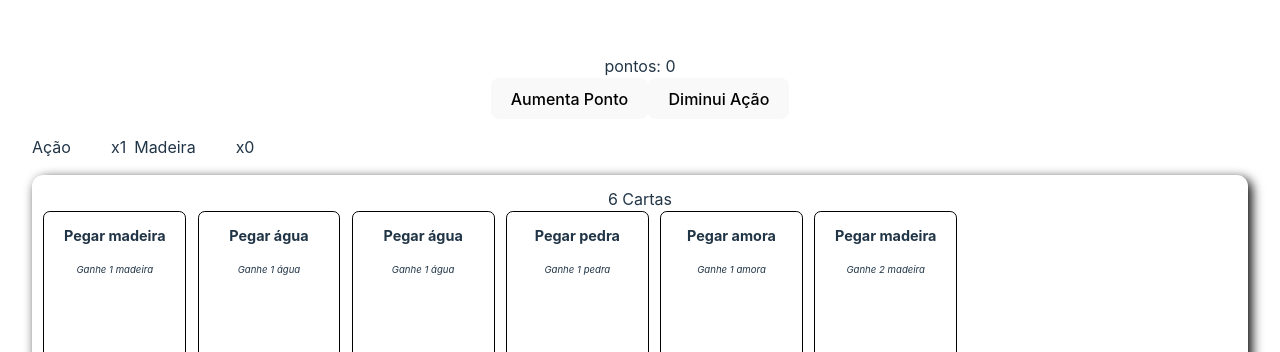
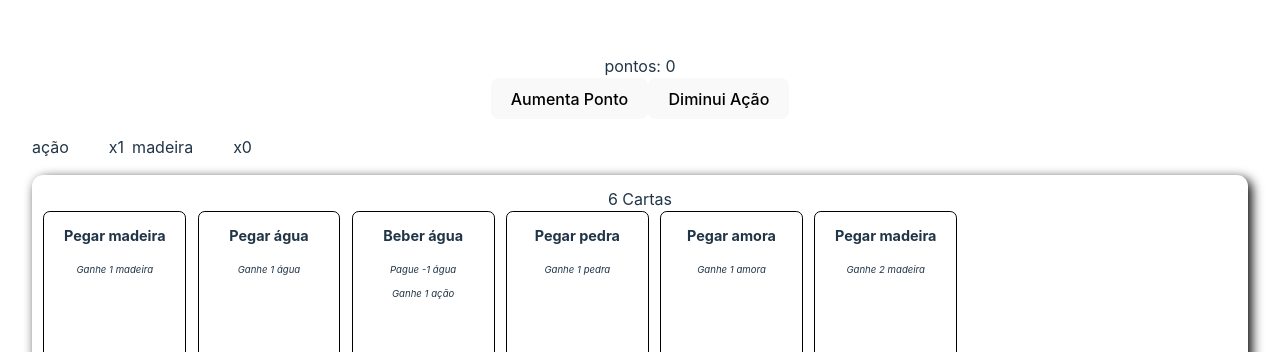
Before and after one commit to ufjf-gamelab/craft-cards, a React (Vite) app: page / in a window 1280 px wide. Shown: the part 162-514 px from the top of the page. Built offline with nearby package versions, Linux system fonts and the light colour scheme.

Commit message:
adiciona gestão de recursos

```diff
--- a/src/App.tsx
+++ b/src/App.tsx
@@ -18,14 +18,14 @@ export type RecursoType = {
 };
 
 const RECURSOS: Array<RecursoType> = [
-  { nome: "Ação", quantidade: 1 },
-  { nome: "Madeira", quantidade: 0 },
+  { nome: "ação", quantidade: 1 },
+  { nome: "madeira", quantidade: 0 },
 ];
 
 const MAO:Array<CartaType> = [
   {id:"m1", titulo: "Pegar madeira",texto:"", custo: 0, ganho: [{nome:"madeira", quantidade: 1}]},
   {id:"a1", titulo: "Pegar água",texto:"", custo: 0, ganho: [{nome:"água", quantidade: 1}]},
-  {id:"a2", titulo: "Pegar água",texto:"", custo: 0, ganho: [{nome:"água", quantidade: 1}]},
+  {id:"a2", titulo: "Beber água",texto:"", custo: 0, ganho: [{nome:"água", quantidade: -1}, {nome: "ação", quantidade: 1}]},
   {id:"p1", titulo: "Pegar pedra",texto:"", custo: 1, ganho: [{nome:"pedra", quantidade: 1}]},
   {id:"b1", titulo: "Pegar amora",texto:"", custo: 2, ganho: [{nome:"amora", quantidade: 1}]},
   {id:"m2", titulo: "Pegar madeira",texto:"", custo: 0, ganho: [{nome:"madeira", quantidade: 2}]},
@@ -48,7 +48,24 @@ function App() {
 
   function onCartaClick(carta:CartaType){
     console.log("carta clicada", carta);
-    setRecursos([...recursos, ...carta.ganho]);
+
+    const newRecursos = structuredClone(recursos);
+
+    carta.ganho.forEach((ganho)=>{
+      const recurso = newRecursos.find(r=>r.nome===ganho.nome);
+      if(recurso){
+        recurso.quantidade += ganho.quantidade;
+      }
+      else{
+        newRecursos.push(structuredClone(ganho));
+      }
+    });
+    if(newRecursos.some(r=>r.quantidade<0)){
+      console.log("Não pode jogar essa carta");
+      return;
+    }
+
+    setRecursos(newRecursos);
   }
 
   return (
```
